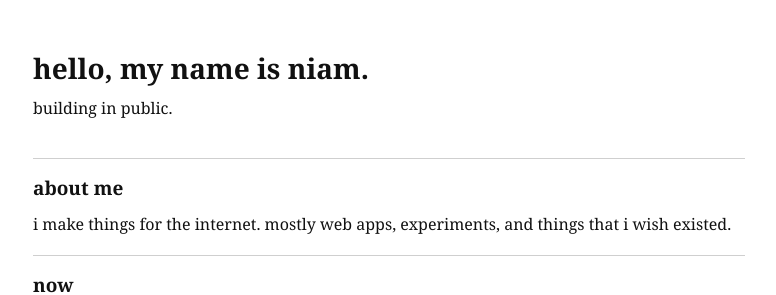
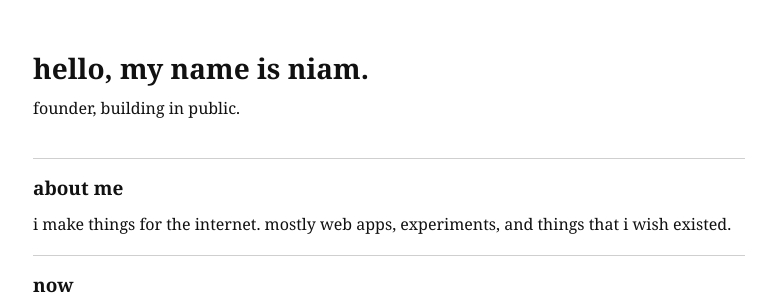
Before and after one commit to iamniam/niam.gg, a Jekyll site: the page built from index.html, in a window 1280 px wide. Shown: the top 295 px of the page, without its empty margins (251-1027 px from the left). Built offline with Jekyll 4.4.1, drawn with Linux system fonts in a browser that asks for light colours.

Commit message:
Update _data/profile.yml (via Pages CMS)

```diff
--- a/_data/profile.yml
+++ b/_data/profile.yml
@@ -1,6 +1,6 @@
 name: niam dennegar
 headline: hello, my name is niam.
-tagline: building in public.
+tagline: founder, building in public.
 about: i make things for the internet. mostly web apps, experiments, and things
   that i wish existed.
 currently: building for the web, learning as i go.
```
